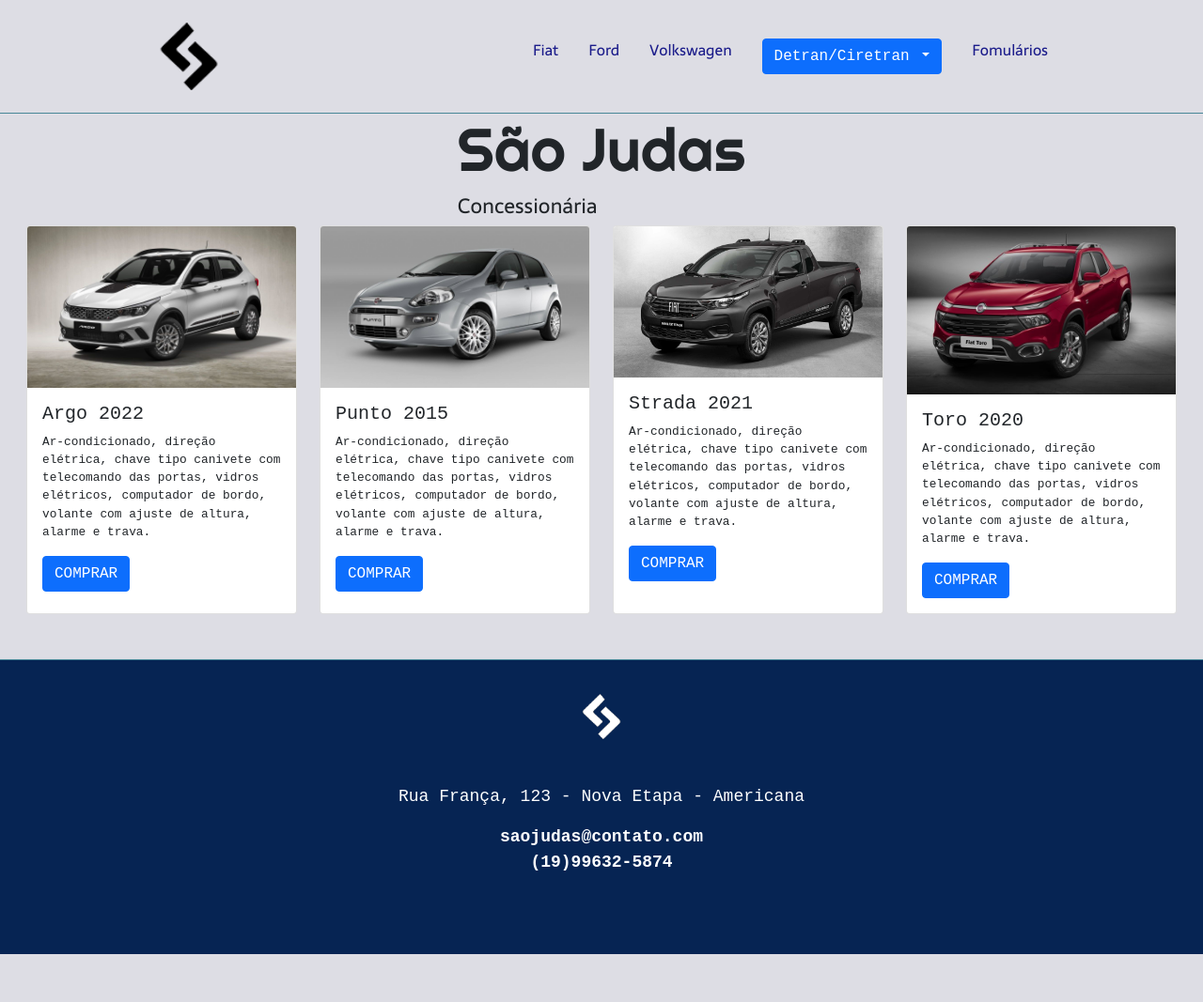
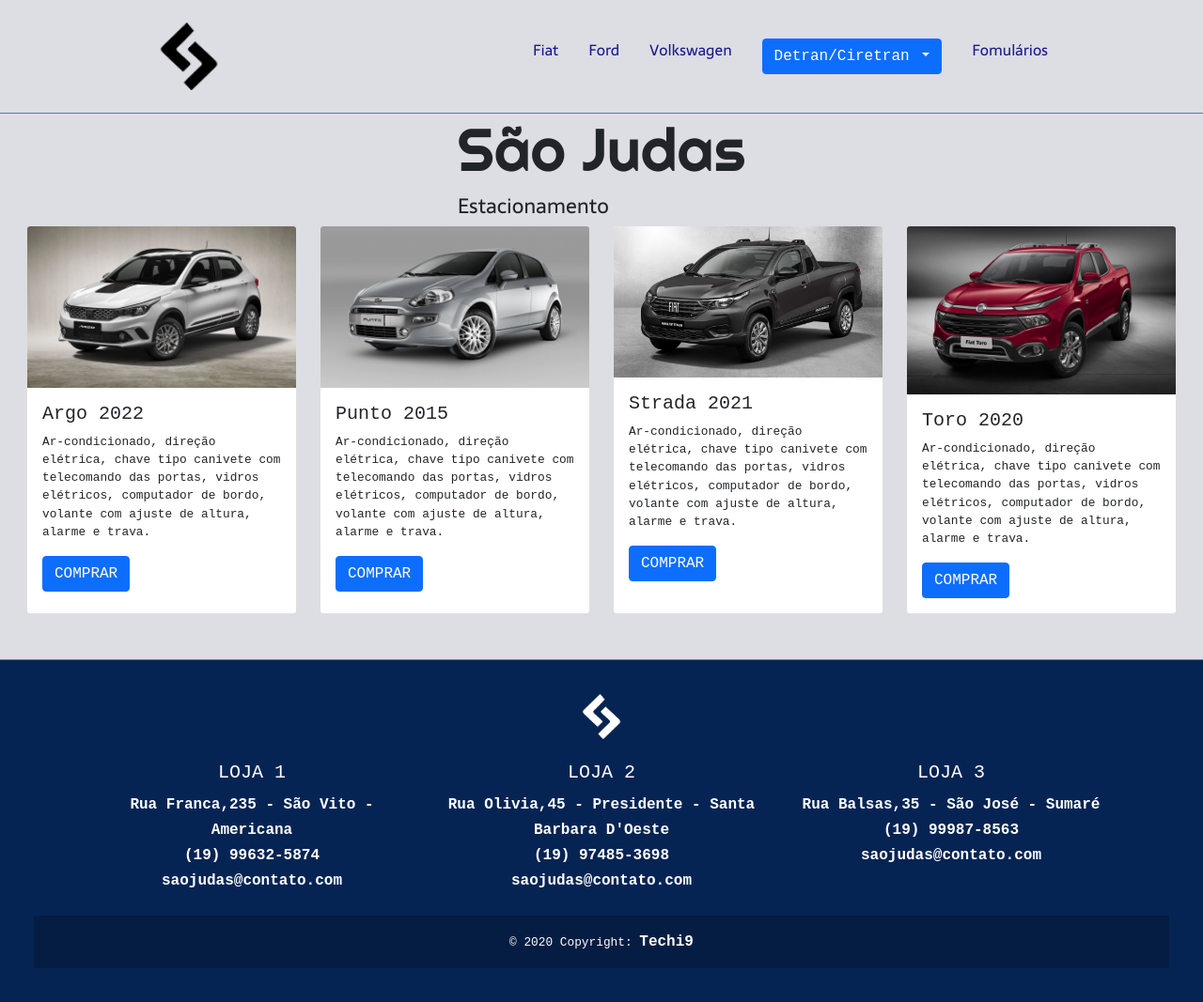
Before and after one commit to julianaoddeus/Estacionamento-Sao-Judas, a plain HTML site: page fiat.html in a window 1280 px wide. Shown: the whole page at 94% size. Before the commit the page ends 1016 px from the top, so only its background shows below. Drawn offline with nearby package versions, Linux system fonts and the light colour scheme.

Commit message:
Atualizações de rodapé

```diff
--- a/fiat.html
+++ b/fiat.html
@@ -32,7 +32,7 @@
          <section class="conteudo-principal">
              <div class="conteudo-principal1">
                  <h1 class="conteudo-principal-titulo">São Judas</h1>
-                 <h2 class="conteudo-principal-subtitulo">Concessionária</h2>
+                 <h2 class="conteudo-principal-subtitulo">Estacionamento</h2>
              </div>
 
          </section>
@@ -72,15 +72,88 @@
          </section>
 
      </main>
-     <footer class="rodape">
-         <img class="rodape-imagem" src="imagens/logo-branco.png" alt="">
-        <div class="rodape-contato">
-             <p>Rua França, 123 - Nova Etapa - Americana</p>
-            <a class="rodape-contato" href="mailto:saojudas@gmail.com" target="_blank">saojudas@contato.com</a> <br>
-            <a class="rodape-contato"href="tel:19996325874">(19)99632-5874</a>
+     <footer class="rodape text-center text-white">
+      <img class="rodape-imagem" src="imagens/logo-branco.png" alt="">
+      <!-- Grid container -->
+      <div class="container p-4 rodape-contato">
 
-        </div>
-     </footer>
+
+          <!-- Section: Links -->
+          <section class="">
+              <!--Grid row-->
+              <div class="row">
+                  <!--Grid column-->
+                  <div class="col-lg-4 col-md-6 mb-4 mb-md-0">
+                      <h5 class="text-uppercase">Loja 1</h5>
+                      <ul class="list-unstyled mb-0">
+                          <li>
+                              <a href="#!" class="text-white">Rua Franca,235 - São Vito - Americana</a>
+                          </li>
+                          <li>
+                              <a href="tel:19996325874" class="text-white">(19) 99632-5874</a>
+                          </li>
+                          <li>
+                              <a href="mailto:saojudas@gmail.com" target="_blank"
+                                  class="text-white">saojudas@contato.com</a>
+                          </li>
+                      </ul>
+                  </div>
+                  <!--Grid column-->
+
+                  <!--Grid column-->
+                  <div class="col-lg-4 col-md-6 mb-4 mb-md-0">
+                      <h5 class="text-uppercase">Loja 2</h5>
+
+                      <ul class="list-unstyled mb-0">
+                          <li>
+                              <a href="#!" class="text-white">Rua Olivia,45 - Presidente - Santa Barbara D'Oeste</a>
+                          </li>
+                          <li>
+                              <a href="tel:19996325874" class="text-white">(19) 97485-3698</a>
+                          </li>
+                          <li>
+                              <a href="mailto:saojudas@gmail.com" target="_blank"
+                                  class="text-white">saojudas@contato.com</a>
+                          </li>
+                      </ul>
+                  </div>
+                  <!--Grid column-->
+
+                  <!--Grid column-->
+                  <div class="col-lg-4 col-md-6 mb-4 mb-md-0">
+                      <h5 class="text-uppercase">Loja 3</h5>
+
+                      <ul class="list-unstyled mb-0">
+                          <li>
+                              <a href="#!" class="text-white">Rua Balsas,35 - São José - Sumaré</a>
+                          </li>
+                          <li>
+                              <a href="tel:19996325874" class="text-white">(19) 99987-8563</a>
+                          </li>
+                          <li>
+                              <a href="mailto:saojudas@gmail.com" target="_blank"
+                                  class="text-white">saojudas@contato.com</a>
+                          </li>
+                      </ul>
+                  </div>
+                  <!--Grid column-->
+
+
+                  <!--Grid column-->
+              </div>
+              <!--Grid row-->
+          </section>
+          <!-- Section: Links -->
+      </div>
+      <!-- Grid container -->
+
+      <!-- Copyright -->
+      <div class="text-center p-3" style="background-color: rgba(0, 0, 0, 0.2);">
+          © 2020 Copyright:
+          <a class="text-white" href="https://mdbootstrap.com/">Techi9</a>
+      </div>
+      <!-- Copyright -->
+  </footer>
 
      <script src="https://cdn.jsdelivr.net/npm/bootstrap@5.0.2/dist/js/bootstrap.bundle.min.js" integrity="sha384-MrcW6ZMFYlzcLA8Nl+NtUVF0sA7MsXsP1UyJoMp4YLEuNSfAP+JcXn/tWtIaxVXM" crossorigin="anonymous"></script>
 
```
Also changed, not shown: ford.html (+9 -6 lines), formulario.html (+3 -3 lines), index.html (+3 -3 lines), vw.html (+9 -6 lines), css/style.css (line endings or trailing spaces), 2 other files.
